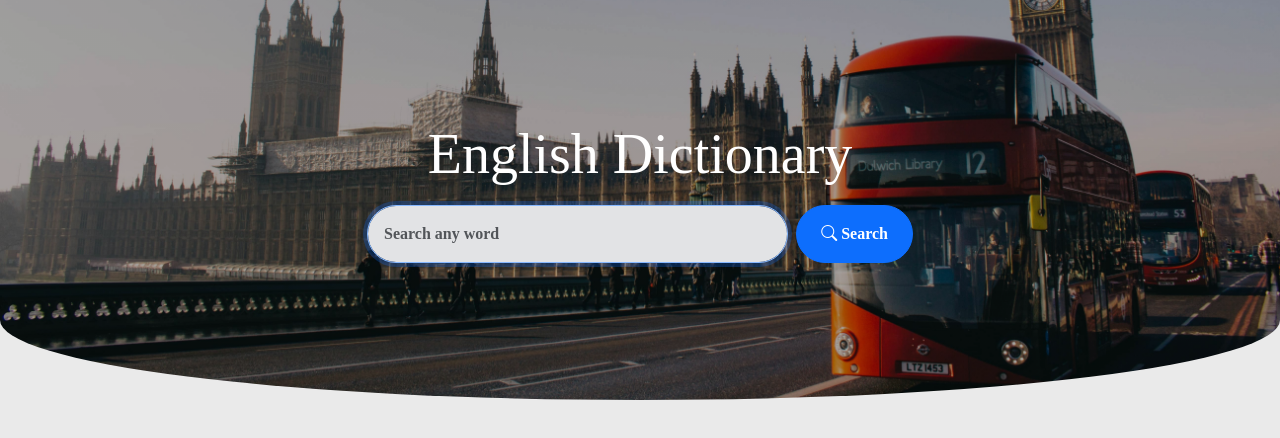
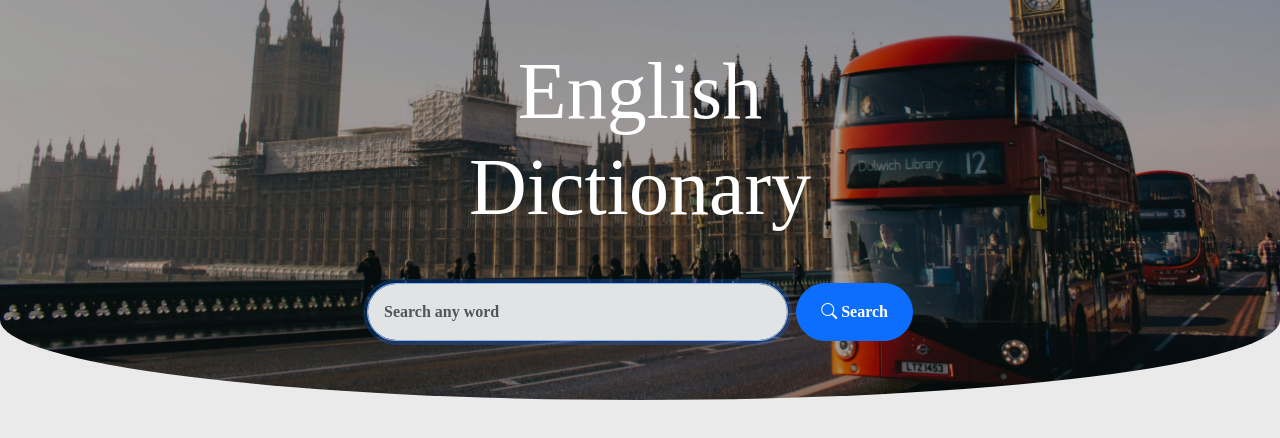
Before and after one commit to MFabri31/english-dictionary, a React (Vite) app: page / in a window 1280 px wide. Shown: the top 438 px of the page. Built offline with nearby package versions, Linux system fonts and the light colour scheme.

Commit message:
change the font size of the title

```diff
--- a/src/components/Header.jsx
+++ b/src/components/Header.jsx
@@ -6,7 +6,7 @@ const Header = ({ children }) => {
       <Container>
         <Row className="justify-content-center">
           <Col md="6">
-            <h1 className="display-4 m-0 text-white text-center mb-3">
+            <h1 className="display-1 m-0 text-white lead text-center mb-5">
               English Dictionary
             </h1>
             {children}
```
